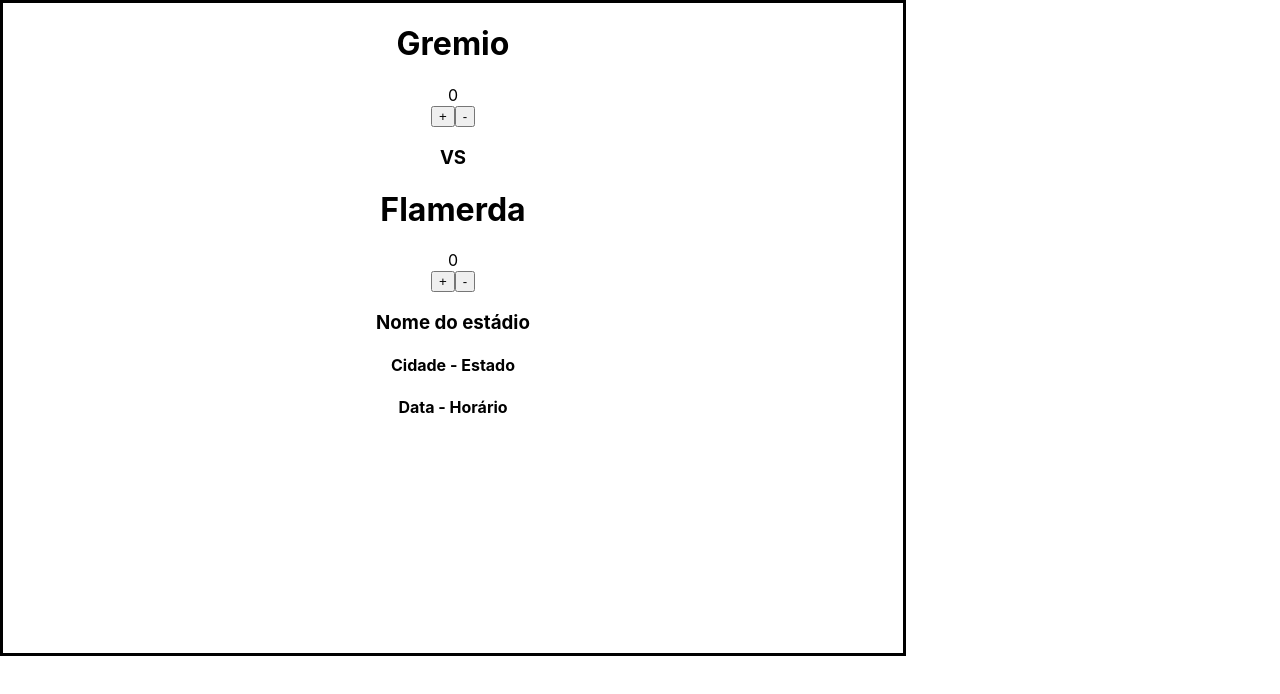
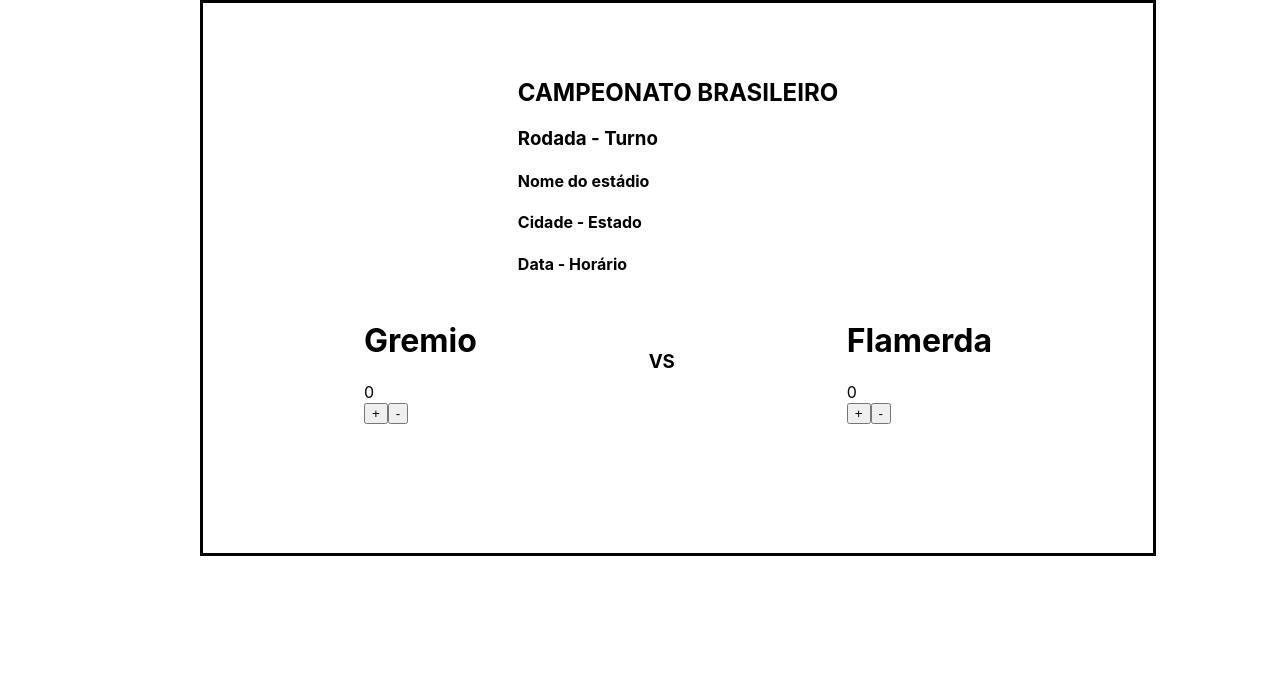
Before and after one commit to vicmafe/football-scoreboard, a React (Create React App) app in the folder football-scoreboard/: page / in a window 1280 px wide. Shown: the top 694 px of the page. Built offline with nearby package versions, Linux system fonts and the light colour scheme.

Commit message:
more styles in PlacarContainer

```diff
--- a/football-scoreboard/src/App.js
+++ b/football-scoreboard/src/App.js
@@ -1,10 +1,9 @@
 import React from 'react';
-import './App.css';
 import PlacarContainer from './Component/PlacarContainer';
 
 function App() {
   return (
-    <div className="App">
+    <div>
       <PlacarContainer />
     </div>
   );
--- a/football-scoreboard/src/Component/MatchInfo.js
+++ b/football-scoreboard/src/Component/MatchInfo.js
@@ -5,7 +5,9 @@
     return (
       <div>
         <div>
-          <h3>Nome do estádio</h3>
+          <h2>CAMPEONATO BRASILEIRO</h2>
+          <h3>Rodada - Turno</h3>
+          <h4>Nome do estádio</h4>
           <h4>Cidade - Estado</h4>
           <h4>Data - Horário</h4>
         </div>
--- a/football-scoreboard/src/Component/PlacarContainer.js
+++ b/football-scoreboard/src/Component/PlacarContainer.js
@@ -5,21 +5,22 @@
 import './Styles/PlacarContainer.css';
 
 class PlacarContainer extends Component {
-  state = {  }
   render() {
     return (
-      <div>
-        <div>
+      <div className="Placar">
+        <div className="Match">
+          <MatchInfo />
+        </div>
+        <div className="Confrontation">
+          <div className="TeamA">
             <HomeTeam />
           </div>
           <div>
             <h3>VS</h3>
           </div>
-        <div>
+          <div className="TeamB">
             <VisitorTeam />
           </div>
-        <div>
-          <MatchInfo />
         </div>
       </div>
     );
--- a/football-scoreboard/src/Component/Styles/PlacarContainer.css
+++ b/football-scoreboard/src/Component/Styles/PlacarContainer.css
@@ -1,5 +1,26 @@
 body {
-  width: 900px;
-  height: 650px;
+  align-items: center;
+  margin-left: 200px;
+}
+
+.Placar {
+  width: 950px;
+  height: 550px;
   border: solid;
+  display: flex;
+  flex-direction: column;
+  align-items: center;
 }
+
+.Match {
+  margin-top: 50px;
+  padding: 5px;
+}
+
+.Confrontation {
+  width: 800px;
+  display: flex;
+  flex-direction: row;
+  align-items: center;
+  justify-content: space-around;
+}
```
Lines whose indentation alone changed are shown as unchanged.
